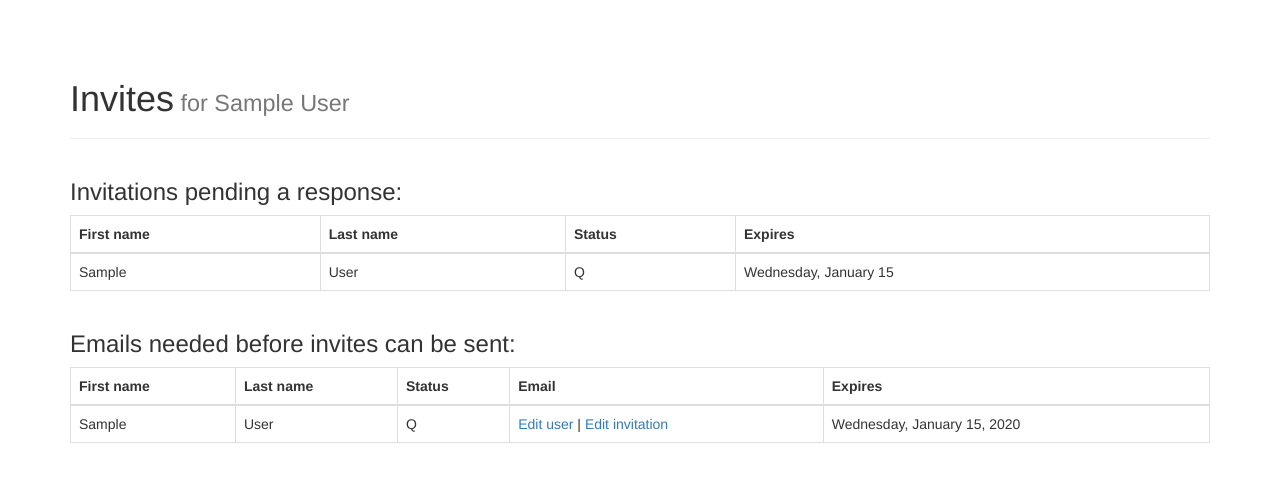
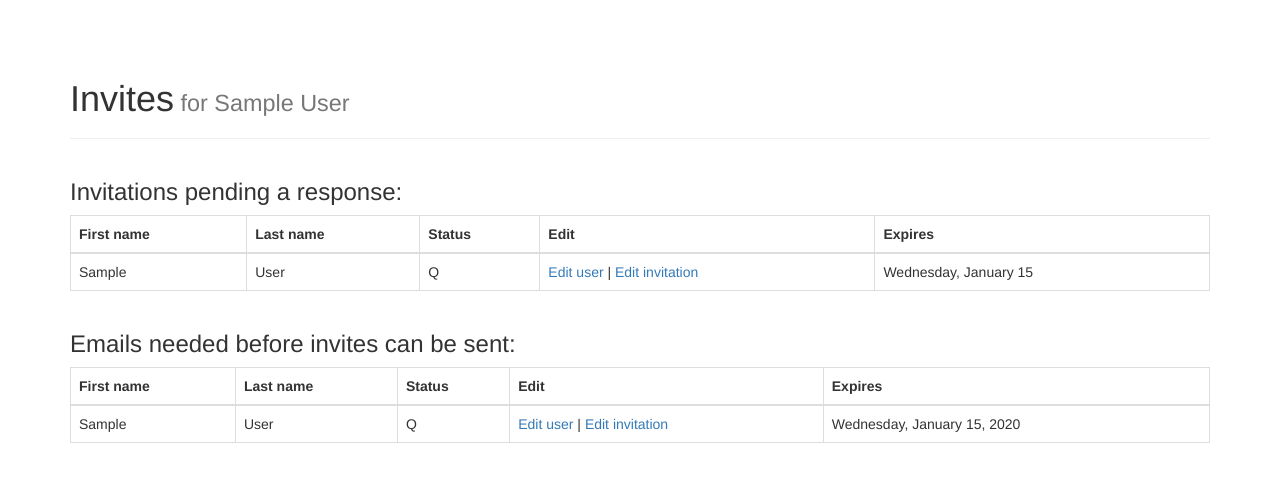
Before and after one commit to mthomps00/spark-imp, a Django app: template invites2/templates/nod/invites.html in a window 1280 px wide. Shown: the part 51-533 px from the top of the page. Run offline with Django 3.2, Linux system fonts and the light colour scheme; the template is opened without the code that fills it: values that come from a table or form of the project are taken from there, others are empty; tables that the repository leaves empty hold one stand-in row (values such as "Sample post"); some libraries are stand-ins or nearby versions.

Commit message:
Updated invites page

```diff
--- a/invites2/templates/nod/invites.html
+++ b/invites2/templates/nod/invites.html
@@ -28,6 +28,7 @@
                                 <th>First name</th>
                                 <th>Last name</th>
                                 <th>Status</th>
+                                <th>Edit</th>
                                 <th>Expires</th>
                             </tr>
                         </thead>
@@ -37,6 +38,7 @@
                             <td>{{ invite.user.first_name }}</td>
                             <td>{{ invite.user.last_name }}</td>
                             <td>{{ invite.status }}</td>
+                            <td><a href="{% url 'admin:auth_user_change' invite.user.id %}">Edit user</a> | <a href="{% url 'admin:rsvp_invitation_change' invite.pk %}">Edit invitation</a></td>
                             <td>{{ invite.expires|date:"l, F j" }}</td>
                         </tr>
                     {% endfor %}
@@ -52,7 +54,7 @@
                                 <th>First name</th>
                                 <th>Last name</th>
                                 <th>Status</th>
-                                <th>Email</th>
+                                <th>Edit</th>
                                 <th>Expires</th>
                             </tr>
                         </thead>
--- a/nod/views.py
+++ b/nod/views.py
@@ -214,8 +214,8 @@ def invites(request, camptheme):
                     invite.status = 'Q'
             invite.save()
 
-    invitations = Invitation.objects.filter(camp=camp,status='P')
-    emailless = Invitation.objects.filter(camp=camp,status='Q')
+    invitations = Invitation.objects.filter(camp=camp,status='P').order_by('user__last_name')
+    emailless = Invitation.objects.filter(camp=camp,status='Q').order_by('user__last_name')
 
     variables = {
         'camp': camp,
```
